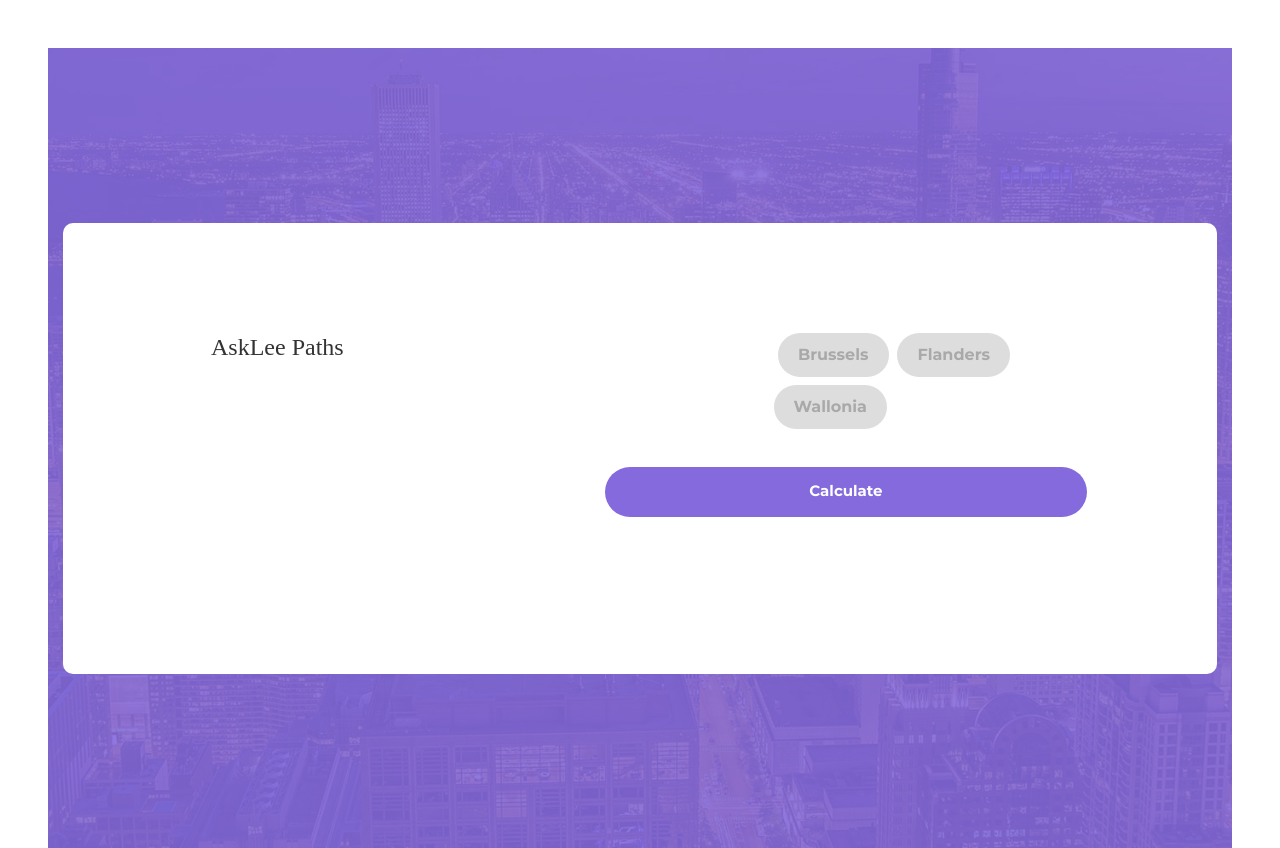
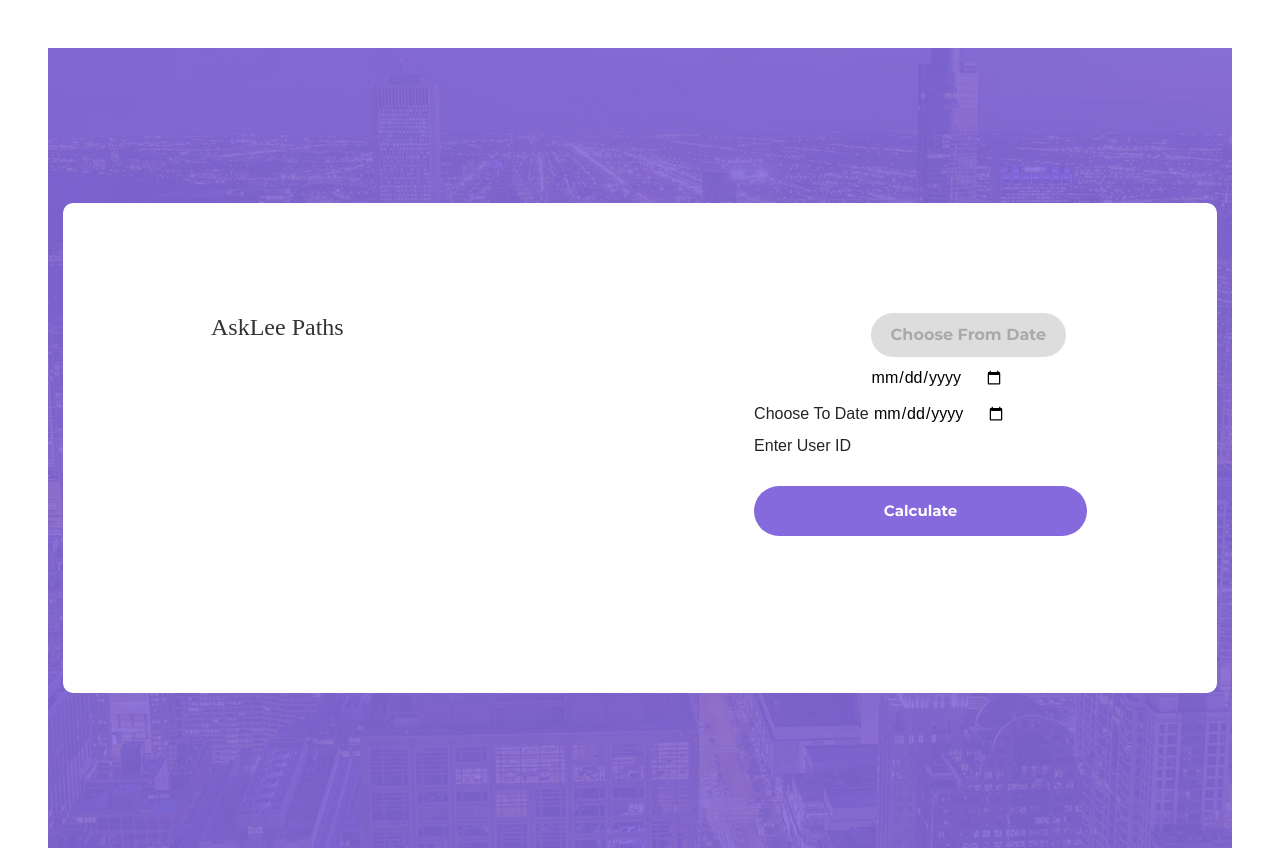
Before and after one commit to PK258/asklee, a Flask app: page / in a window 1280 px wide. Run offline with Flask 2, Linux system fonts and the light colour scheme; some libraries are stand-ins or nearby versions; some web fonts are replaced.

Commit message:
New modifications

```diff
--- a/app.py
+++ b/app.py
@@ -12,13 +12,12 @@ def page():
 def values():
     try:
         if request.method == 'POST':
-#            for UserID, FromDate, ToDate in \
-#                    zip(request.form.getlist('user_id'),
-#                        request.form.getlist('from_date'),
-#                        request.form.getlist('to_date')):
-#           fetch_plot_data()
-#                return render_template('Asklee_paths.html')
-            return render_template('Asklee_paths.html')
+            for UserID, FromDate, ToDate in \
+                    zip(request.form.getlist('user_id'),
+                        request.form.getlist('from_date'),
+                        request.form.getlist('to_date')):
+                fetch_plot_data(UserID, FromDate, ToDate)
+                return render_template('Asklee_paths.html')
         else:
             return render_template('Asklee_paths.html')
     except Exception as e:
--- a/functions.py
+++ b/functions.py
@@ -4,7 +4,7 @@ import plotly
 import plotly.express as px
 import config
 
-def fetch_plot_data():
+def fetch_plot_data(UserID, FromDate, ToDate):
     conn = psycopg2.connect(
         database="postgres",
         user="postgres",
@@ -51,4 +51,4 @@ def fetch_plot_data():
             'style': "carto-darkmatter",
             'zoom': 8})
 
-    plotly.offline.plot(fig, filename='/templates/Asklee_paths.html')
+    plotly.offline.plot(fig, filename='/home/git/asklee/templates/Asklee_paths.html')
--- a/templates/index.html
+++ b/templates/index.html
@@ -31,12 +31,16 @@
             </span>
             <form action="" method="post" class="contact100-form validate-form">
                 <div class="radio-toolbar">
-                    <input type="radio" id="brussels" name="region">
-                    <label for="brussels">Brussels</label>
-                    <input type="radio" id="flanders" name="region">
-                    <label for="flanders">Flanders</label>
-                    <input type="radio" id="wallonia" name="region">
-                    <label for="wallonia">Wallonia</label>
+                    <label for="from_date">Choose From Date </label>
+                    <input type="date" id="from_date" name="From Date">
+                </div>
+                <div>
+                    <label for="to_date">Choose To Date </label>
+                    <input type="date" id="to_date" name="To Date">
+                </div>
+                <div>
+                    <label for="user_id">Enter User ID </label>
+                    <input type="text" id="user_id" name="Enter User ID">
                 </div>
                 <div class="container-contact100-form-btn">
                     <button type="Calculate" href="/" class="contact100-form-btn">
```
